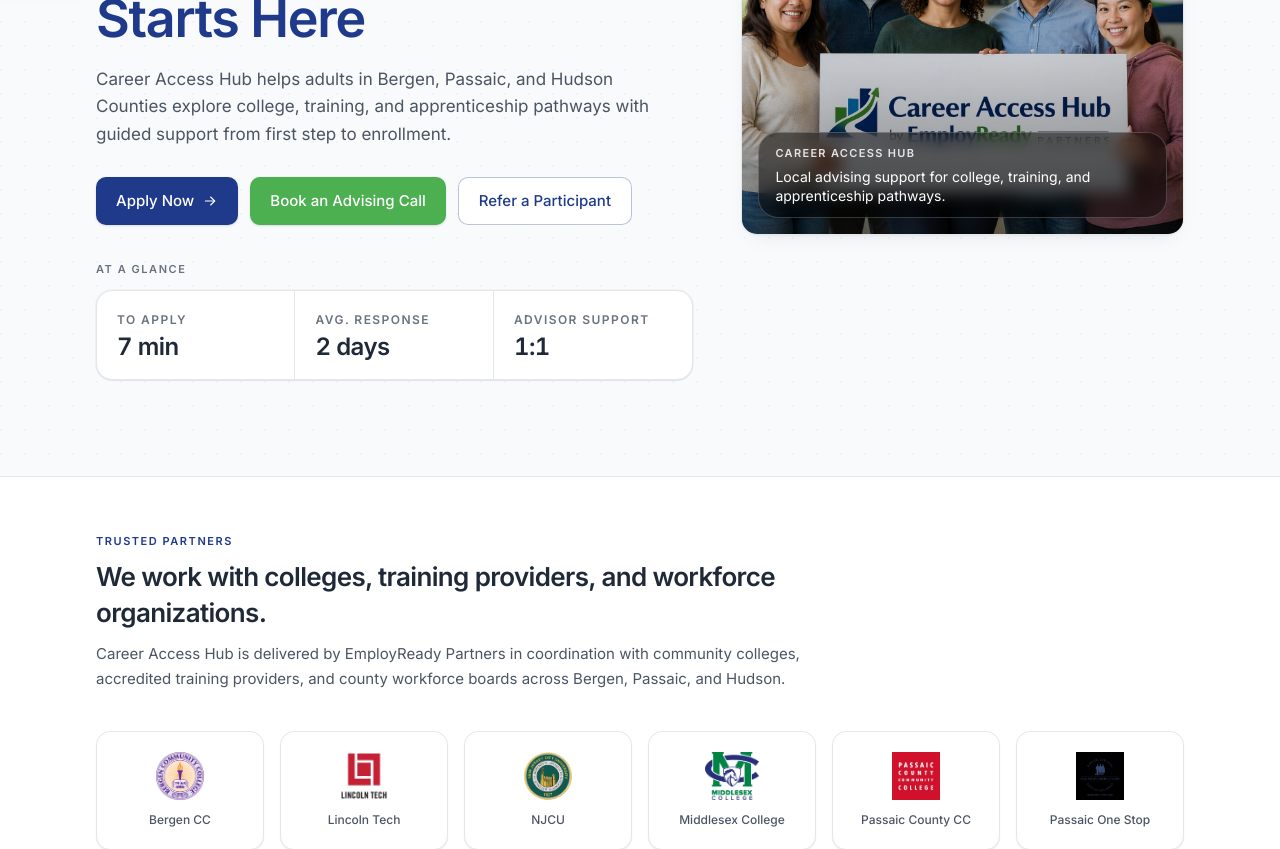
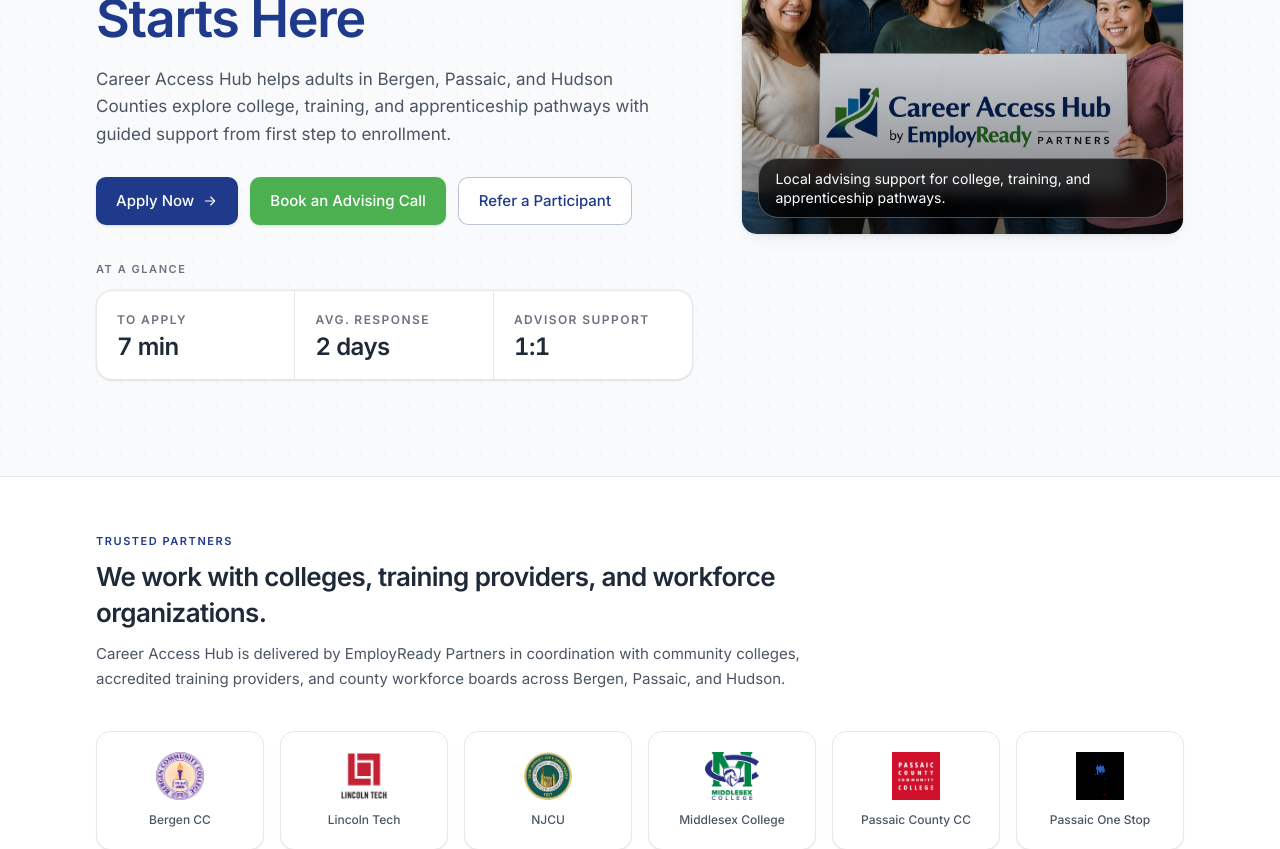
Before and after one commit to Huzaifa8194/Career-Access, a Next.js app: page / in a window 1280 px wide. Shown: the part 300-1149 px from the top of the page. Built offline with nearby package versions, Linux system fonts and the light colour scheme; no server answers.

Commit message:
homeage fixes

```diff
--- a/app/page.tsx
+++ b/app/page.tsx
@@ -186,11 +186,8 @@
           aria-hidden
           className="pointer-events-none absolute inset-0 bg-gradient-to-t from-black/45 via-black/10 to-transparent"
         />
-        <div className="absolute inset-x-4 bottom-4 rounded-xl border border-white/20 bg-black/45 px-4 py-3 backdrop-blur-sm">
-          <p className="text-[11px] font-semibold uppercase tracking-[0.12em] text-white/85">
-            Career Access Hub
-          </p>
-          <p className="mt-1 text-[14px] leading-snug text-white">
+        <div className="absolute inset-x-4 bottom-4 rounded-xl border border-white/30 bg-black/70 px-4 py-2.5 backdrop-blur-sm">
+          <p className="text-[14px] leading-snug text-white">
             Local advising support for college, training, and apprenticeship
             pathways.
           </p>
--- a/components/site/TrustedPartnersSection.tsx
+++ b/components/site/TrustedPartnersSection.tsx
@@ -70,7 +70,11 @@
                     alt={`${p.name} logo`}
                     fill
                     sizes="(min-width: 1024px) 180px, (min-width: 640px) 30vw, 45vw"
-                    className="object-contain"
+                    className={`object-contain ${
+                      p.short === "Passaic One Stop"
+                        ? "brightness-150 contrast-150"
+                        : ""
+                    }`}
                   />
                 </div>
                 <span className="text-center text-[12px] font-medium leading-snug text-ink-muted">
```
